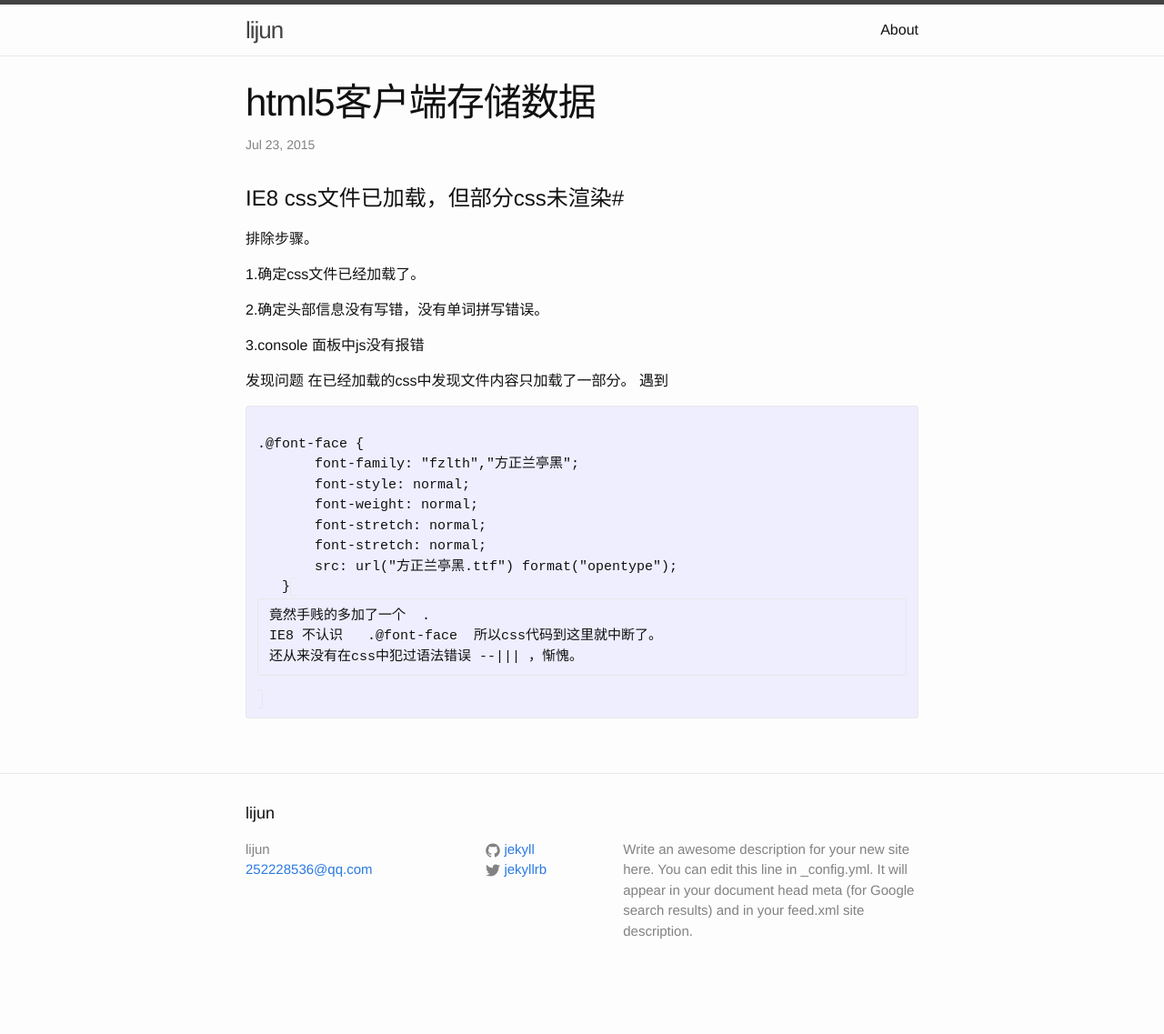
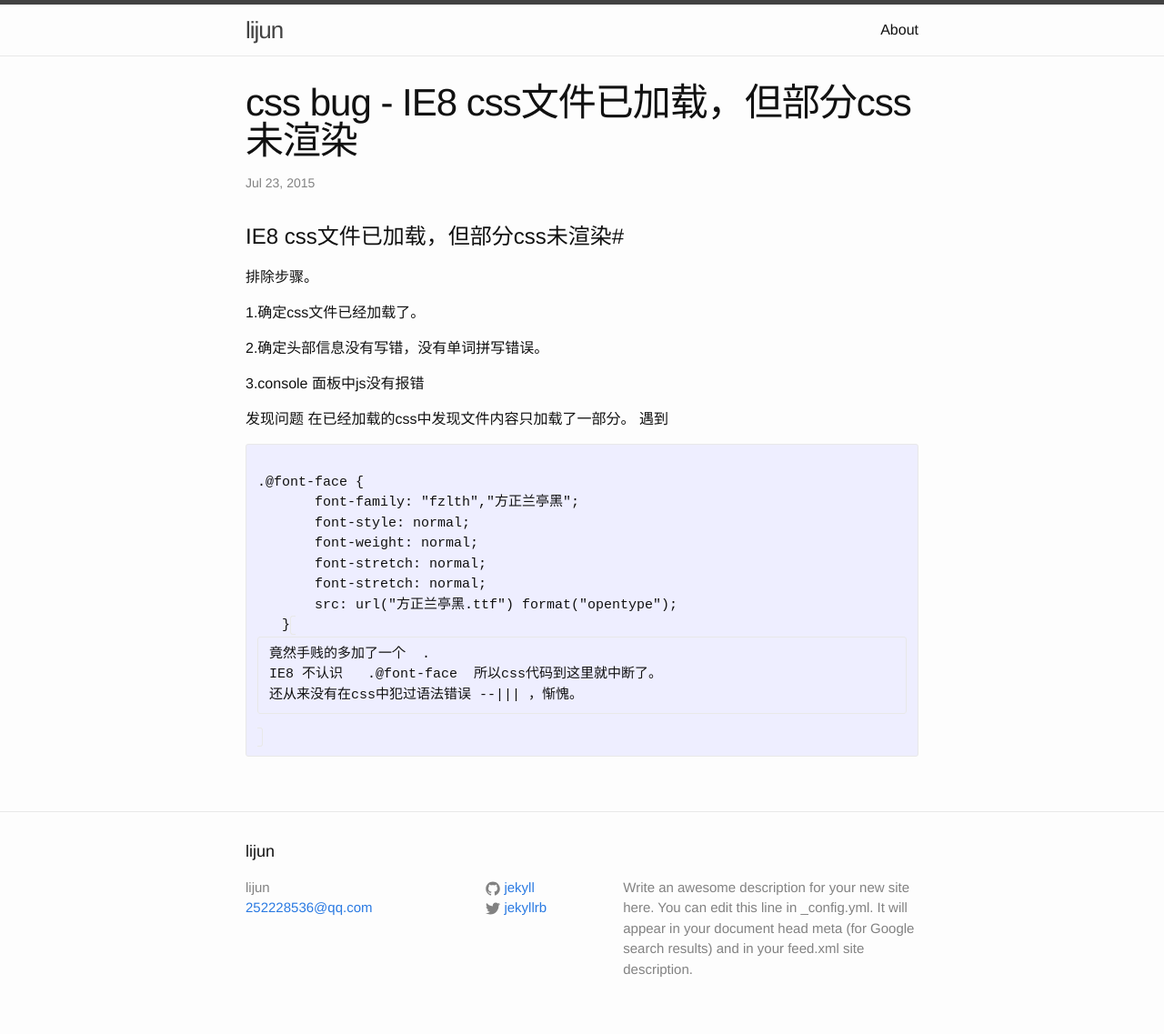
Before and after one commit to lijunsunny/blog, a Jekyll site: the page built from _posts/2015-07-23-IE8-css-bug.md, in a window 1280 px wide. Shown: the whole page at 91% size. Built offline with Jekyll 4.4.1, drawn with Linux system fonts in a browser that asks for light colours; comment, search, counter and statistics services are not loaded; before the commit the page ends 1095 px from its top, so only the background shows below that.

Commit message:
modify blog
modify title

```diff
--- a/_posts/2015-07-23-IE8-css-bug.md
+++ b/_posts/2015-07-23-IE8-css-bug.md
@@ -1,6 +1,6 @@
 ---
 layout: post
-title:  "html5客户端存储数据"
+title:  "css bug - IE8 css文件已加载，但部分css未渲染"
 date:   2015-07-23 17:09:55
 categories: css bug
 ---
```
